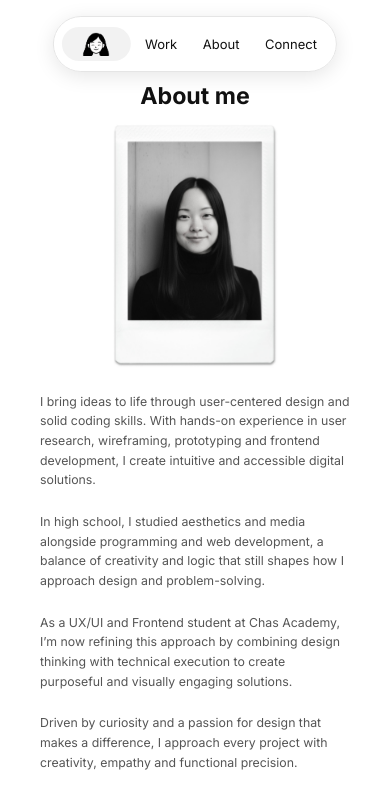
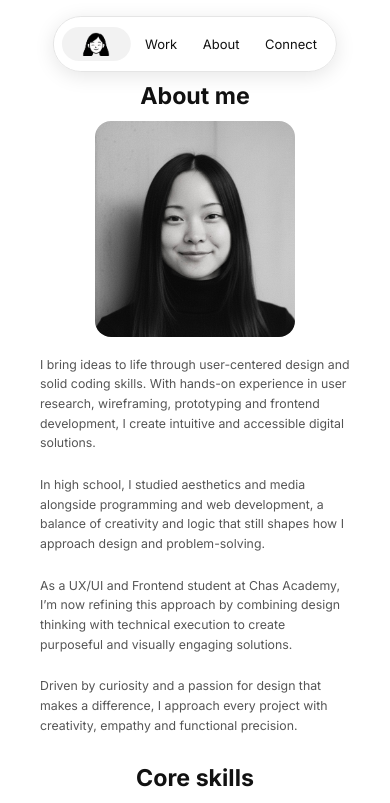
Before and after one commit to desjohnsen/portfolio, a React (Vite) app: page /about in a window 390 px wide. Shown: the top 803 px of the page. Built offline with nearby package versions, Linux system fonts and the light colour scheme.

Commit message:
feat: add separate mobile and desktop profile images on About page

```diff
--- a/src/pages/About.jsx
+++ b/src/pages/About.jsx
@@ -1,6 +1,7 @@
 import React from "react";
 import "../styles/About.css";
-import profilePic from "../assets/images/polaroid.jpg";
+import profilePicDesktop from "../assets/images/polaroid.jpg";
+import profilePicMobile from "../assets/images/profilepic2.jpg";
 
 const SkillCard = ({ front, back }) => {
   const [flipped, setFlipped] = React.useState(false);
@@ -39,7 +40,7 @@ const About = () => {
 
         {/* MOBILE ONLY: Profile picture under "About me" */}
         <div className="mobile-pic">
-          <img src={profilePic} alt="Profile" className="about-image" />
+          <img src={profilePicMobile} alt="Profile mobile" className="about-image" />
         </div>
 
         <p className="about-text">
@@ -164,7 +165,7 @@ const About = () => {
 
       {/* Desktop/Tablet: Original aside layout; mobile order handled separately */}
       <aside className="about-image-wrapper">
-        <img src={profilePic} alt="Profile" className="about-image" />
+        <img src={profilePicDesktop} alt="Profile desktop" className="about-image" />
         <header className="skills-header">
           <h2 className="about-title">Core skills</h2>
         </header>
--- a/src/styles/About.css
+++ b/src/styles/About.css
@@ -167,14 +167,15 @@
 .mobile-pic {
   display: block; /* Only visible on mobile */
   text-align: center;
-  margin: 0.5rem 0 0.1rem;
+  margin: 0.7rem 0 0.1rem;
 }
 
 .mobile-pic img {
-  max-width: 180px;
+  max-width: 200px;
   width: 100%;
   height: auto;
   object-fit: cover;
+  border-radius: 1rem;
 }
 
 .mobile-skills {
```
Also changed, not shown: src/assets/images/profilepic.jpg (added), src/assets/images/profilepic2.jpg (added).
